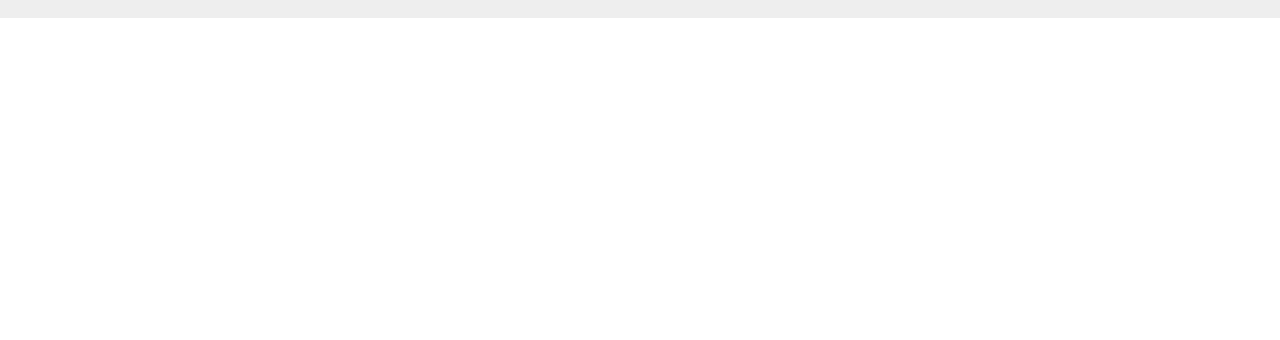
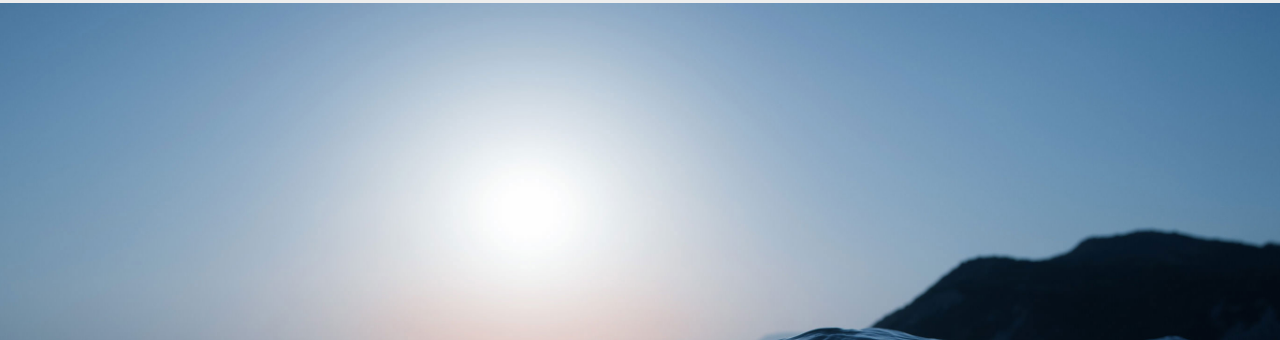
Before and after one commit to curly-bracketss/demo, a plain HTML site: page index.html in a window 1280 px wide. Shown: the part 62-402 px from the top of the page. Drawn offline with Linux system fonts and the light colour scheme.

Commit message:
Update style.css

```diff
--- a/style/style.css
+++ b/style/style.css
@@ -36,7 +36,7 @@ nav a:hover{
 
    }
 .main{
-    background: url("img/sea1.png")center/cover;
+    background: url("../img/sea1.png")center/cover;
     background-attachment: fixed;
     height: 900px;
     display: flex;
```
